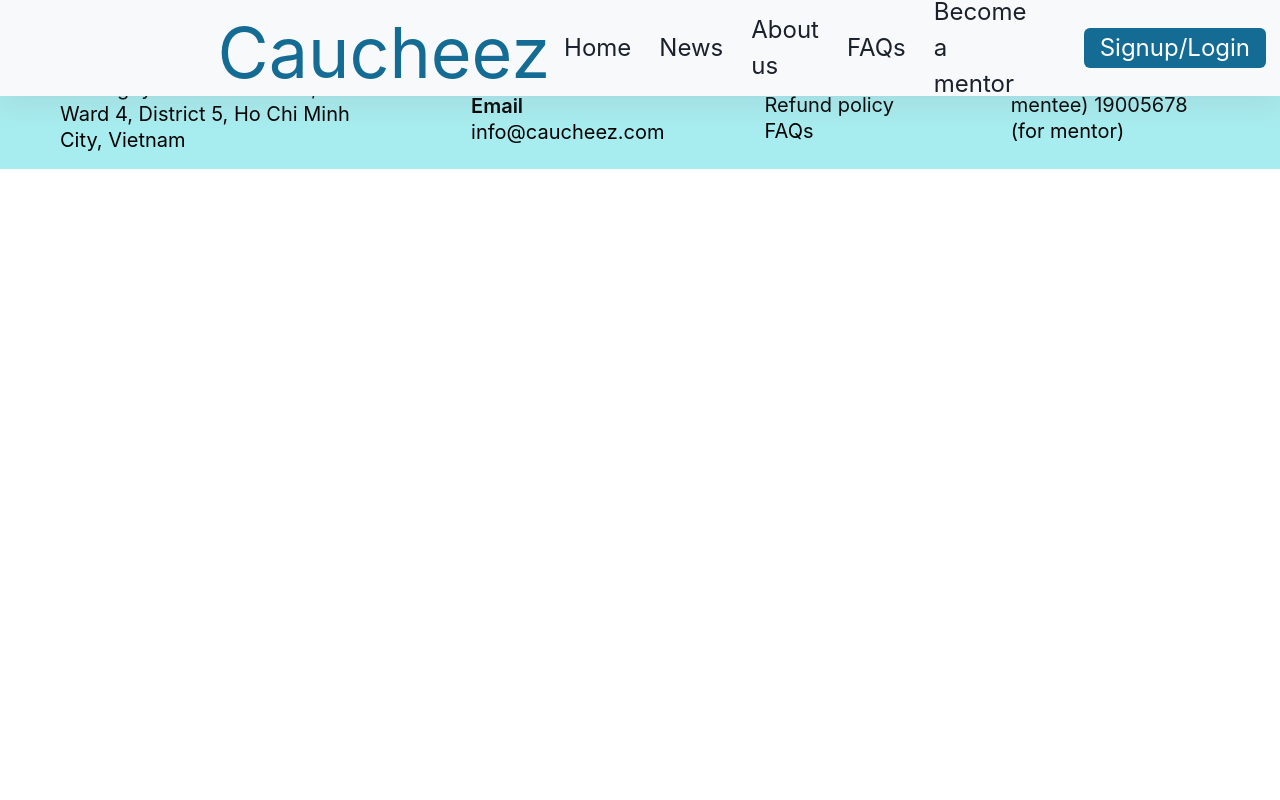
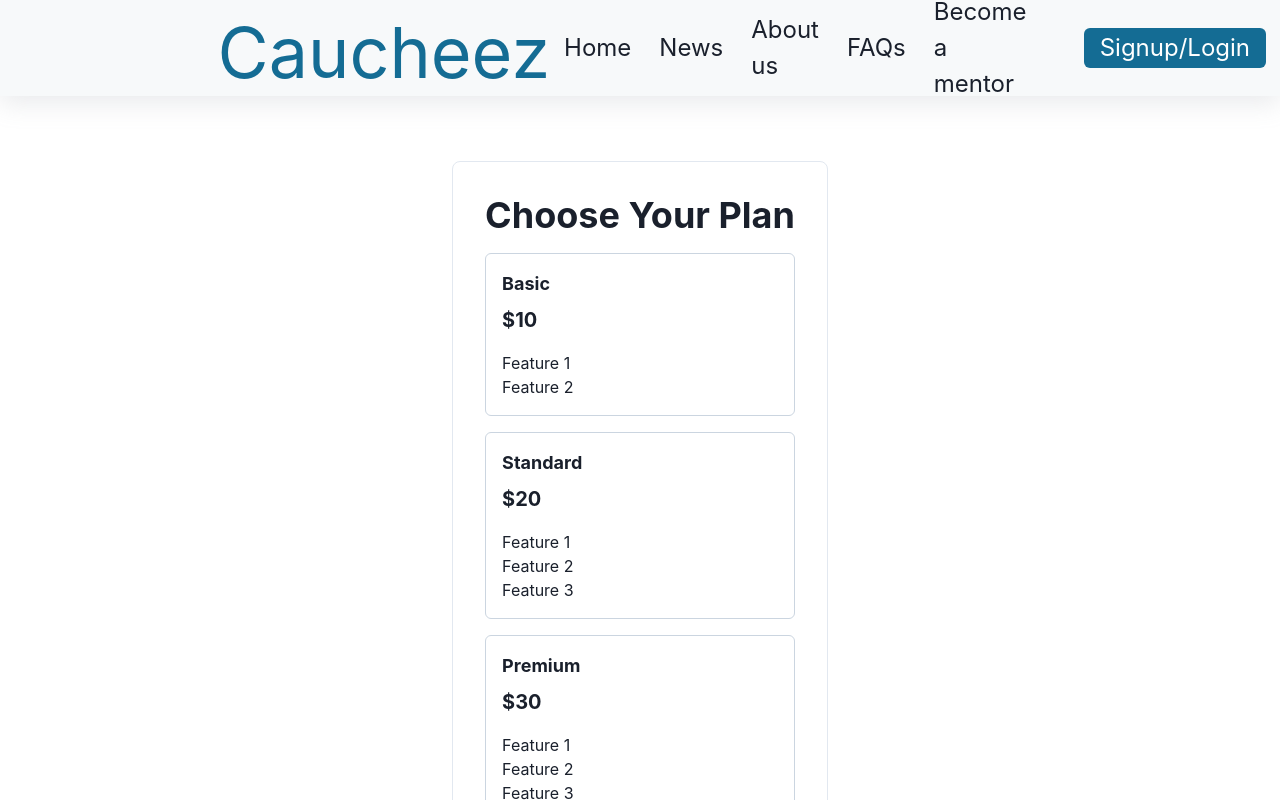
Before and after one commit to CS428-project/FE_customer, a React (Vite) app: page / in a window 1280 px wide. Shown: the top 800 px of the page. Built offline with nearby package versions, Linux system fonts and the light colour scheme.

Commit message:
billing page

```diff
--- /dev/null
+++ b/src/components/SubcriptionCard/SubcriptionPlanCard.tsx
@@ -0,0 +1,49 @@
+import { Box, Text } from "@chakra-ui/react";
+import React from "react";
+
+interface SubscriptionPlan {
+  id: number;
+  name: string;
+  price: string;
+  features: string[];
+}
+
+interface SubscriptionPlanCardProps {
+  plan: SubscriptionPlan;
+  isSelected: boolean;
+  onSelect: (planId: number) => void;
+}
+
+const SubscriptionPlanCard: React.FC<SubscriptionPlanCardProps> = ({
+  plan,
+  isSelected,
+  onSelect,
+}) => {
+  const handlePlanSelection = () => {
+    onSelect(plan.id);
+  };
+  return (
+    <Box
+      p={4}
+      borderWidth={1}
+      borderRadius="md"
+      cursor="pointer"
+      onClick={handlePlanSelection}
+      borderColor={isSelected ? "teal.400" : "gray.300"}
+    >
+      <Text fontSize="lg" fontWeight="bold">
+        {plan.name}
+      </Text>
+      <Text fontSize="xl" fontWeight="bold" mt={2}>
+        {plan.price}
+      </Text>
+      <Box mt={4}>
+        {plan.features.map((feature, index) => (
+          <Text key={index}>{feature}</Text>
+        ))}
+      </Box>
+    </Box>
+  );
+};
+
+export default SubscriptionPlanCard;
--- a/src/components/index.ts
+++ b/src/components/index.ts
@@ -3,6 +3,7 @@
 import Card from "./card/Card";
 import Header from "./Header/Header";
 import { Footer } from "./Footer/Footer";
+import SubscriptionPlanCard from "./SubcriptionCard/SubcriptionPlanCard";
 
 
-export  { Header, Card, Footer }
+export  { Header, Card, Footer, SubscriptionPlanCard }
--- /dev/null
+++ b/src/pages/Billing/Billing.tsx
@@ -0,0 +1,97 @@
+import { Box, Flex, Heading, SimpleGrid,Button } from "@chakra-ui/react"
+import { useState} from "react"
+import { SubscriptionPlanCard } from "../../components"
+
+const plans = [
+  {
+    id: 1,
+    name: "Basic",
+    price: "$10",
+    features: ["Feature 1", "Feature 2"],
+  },
+  {
+    id: 2,
+    name: "Standard",
+    price: "$20",
+    features: ["Feature 1", "Feature 2", "Feature 3"],
+  },
+  {
+    id: 3,
+    name: "Premium",
+    price: "$30",
+    features: ["Feature 1", "Feature 2", "Feature 3", "Feature 4"],
+  },
+]
+
+const Billing: React.FC = () => {
+  const [selectedPlan, setSelectedPlan] = useState<number | null>(null)
+
+  const handlePlanSelection = (planId: number) => {
+    setSelectedPlan(planId)
+  }
+
+  const handlePayment = () => {
+    // Implement the logic for handling the payment here, based on the selectedPlan
+    if (selectedPlan !== null) {
+      console.log(`User selected plan with id: ${selectedPlan}`)
+      // Implement your payment logic here
+      // You might want to redirect the user to a payment gateway or show a payment modal
+    }
+  }
+  return (
+    <Flex
+      align="center"
+      justify="center"
+      h="100vh"
+      mt="15vh">
+      <Box
+        p={8}
+        maxW="500px"
+        borderWidth={1}
+        borderRadius="lg">
+        <Heading mb={4}>Choose Your Plan</Heading>
+        <SimpleGrid
+          columns={1}
+          spacing={4}>
+          {plans.map((plan) => (
+            <SubscriptionPlanCard
+              key={plan.id}
+              plan={plan}
+              isSelected={selectedPlan === plan.id}
+              onSelect={handlePlanSelection}
+            />
+          ))}
+        </SimpleGrid>
+        {selectedPlan && (
+          <Box mt={4}>
+            <Heading
+              size="md"
+              mb={2}>
+              Bill Details
+            </Heading>
+            {/* Replace 'billAmount' with your actual bill amount */}
+            <Box
+              p={4}
+              borderWidth={1}
+              borderRadius="md">
+              <p>
+                Selected Plan:{" "}
+                {plans.find((plan) => plan.id === selectedPlan)?.name}
+              </p>
+              {/* Replace 'billAmount' with your actual bill amount */}
+              <p>Total Amount: $billAmount</p>
+            </Box>
+            <Button
+              onClick={handlePayment}
+              mt={4}
+              colorScheme="teal">
+              Pay Now
+            </Button>
+          </Box>
+        )}
+      </Box>
+    </Flex>
+  )
+}
+
+export default Billing
--- a/src/pages/Home/Home.tsx
+++ b/src/pages/Home/Home.tsx
@@ -1,7 +1,11 @@
 // import React from 'react'
+
+import { Billing } from "..";
 
 export default function Home() {
   return (
-    <div>Home</div>
+    <div>
+      <Billing></Billing>
+    </div>
   )
 }
--- a/src/pages/index.ts
+++ b/src/pages/index.ts
@@ -7,7 +7,9 @@
 import Category from "./Category/Category";
 import Profile from "./Profile/Profile";
 import SignUp from "./SignUp/SignUp";
+import Billing from "./Billing/Billing";
 
 
 
-export {Home, Faqs, News, Login, About, Registration, Category, Profile, SignUp}
+
+export {Home, Faqs, News, Login, About, Registration, Category, Profile, SignUp, Billing}
```
